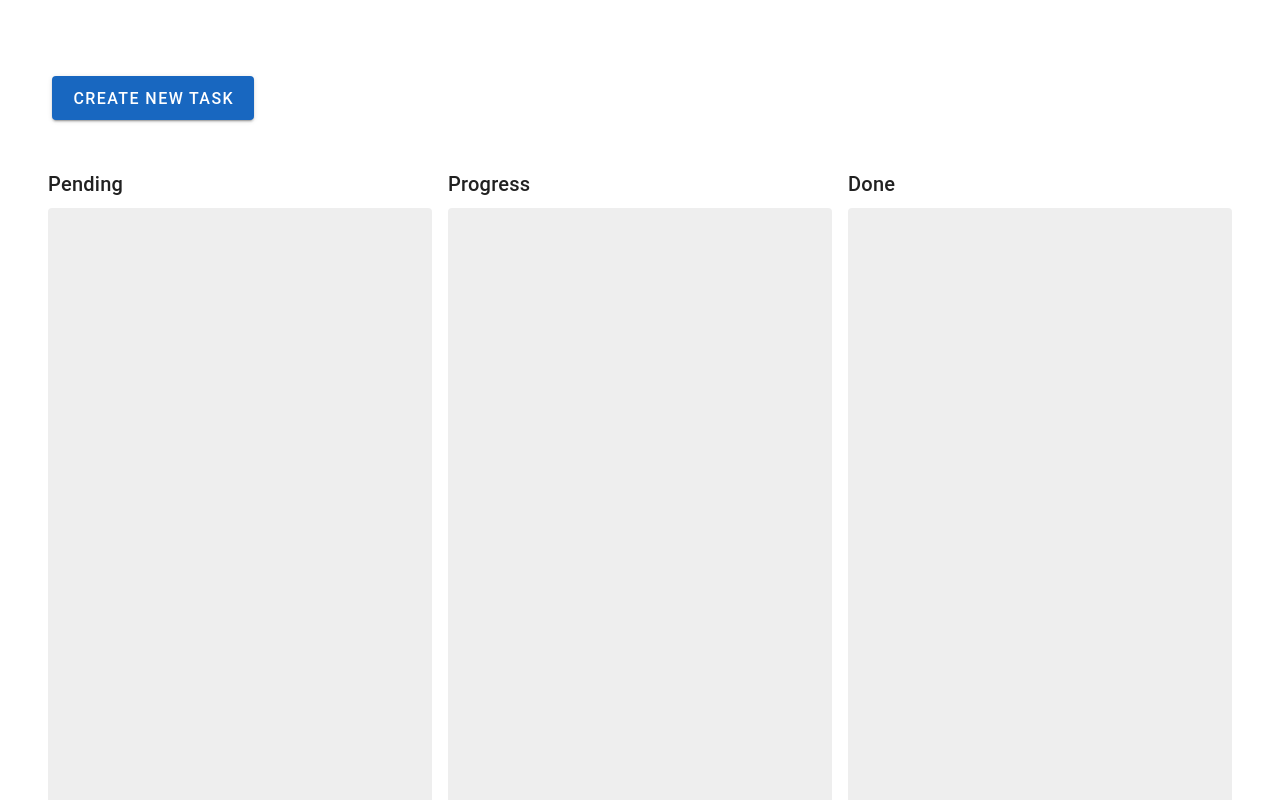
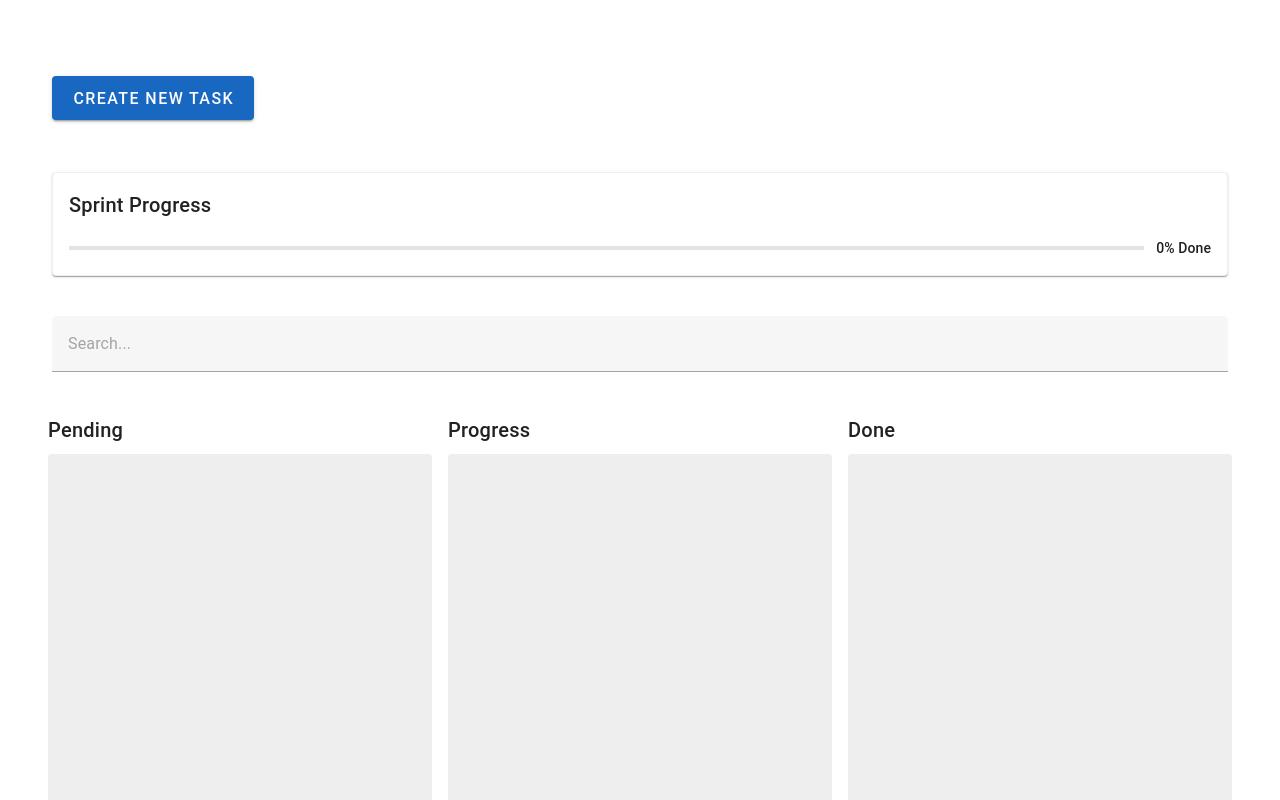
Before and after one commit to aibrahim3546/task-manager, a Vue app: page / in a window 1280 px wide. Shown: the top 800 px of the page. Built offline with nearby package versions, Linux system fonts and the light colour scheme.

Commit message:
feat: add progress bar, search bar, and label color generator

```diff
--- /dev/null
+++ b/src/components/ProgressBar.vue
@@ -0,0 +1,23 @@
+<template>
+  <v-col sm="12" class="pa-3 mb-4">
+    <v-card class="pa-4" style="border: 1px solid #eeeeee">
+      <p class="text-h6 mb-4">Sprint Progress</p>
+
+      <div class="d-flex align-center">
+        <div class="flex-fill">
+          <v-progress-linear :model-value="taskStore.taskCompletionRate"></v-progress-linear>
+        </div>
+        <div class="pl-3">
+          <p class="text-subtitle-2">{{ taskStore.taskCompletionRate }}% Done</p>
+        </div>
+      </div>
+    </v-card>
+  </v-col>
+</template>
+
+<script lang="ts" setup>
+import { useTaskStore } from '@/store/task';
+
+
+const taskStore = useTaskStore();
+</script>
--- /dev/null
+++ b/src/components/SearchBar.vue
@@ -0,0 +1,12 @@
+<template>
+  <v-col sm="12" class="pa-3">
+    <v-text-field
+      placeholder="Search..."
+      @input="props.onFilterChange"
+    ></v-text-field>
+  </v-col>
+</template>
+
+<script lang="ts" setup>
+const props = defineProps(['onFilterChange']);
+</script>
--- a/src/components/TaskCard.vue
+++ b/src/components/TaskCard.vue
@@ -1,3 +1,26 @@
+<style>
+  .card-border {
+    border: 1px solid transparent;
+  }
+
+  .disabled {
+    opacity: 0.25;
+  }
+
+  .active {
+    border: 1px solid rgb(100, 149, 237);
+  }
+
+  .label-container {
+    margin-top: 24px;
+    padding: 4px 12px;
+    border-radius: 5px;
+    color: #ffffff;
+    font-weight: bold;
+    display: inline-block;
+  }
+</style>
+
 <template>
   <div>
     <v-card
@@ -5,32 +28,76 @@
       :elevation=2
       :hover="true"
       :ripple="true"
-      class="mb-3"
+      :class="`mb-3 card-border ${getHiglightClass()}`"
       @click="onClickCard"
     >
-      <template v-slot:title>
-        {{ task.title }}
-      </template>
+      <v-card-item>
+        <h6 class="text-h6 mb-1">{{ task.title }}</h6>
 
-      <template v-slot:subtitle>
-        {{ task.description }}
-      </template>
+        <p class="text-subtitle1">{{ task.description }}</p>
 
-      <TaskEditForm :task="task" :is-active="isOpenDialog" />
+        <div class="d-flex justify-end" v-if="task.label">
+          <div
+            class="label-container"
+            :style="{ backgroundColor: labelBgColor }"
+          >
+            <p class="text-body-2">
+              {{ task.label }}
+            </p>
+          </div>
+        </div>
+      </v-card-item>
     </v-card>
+
+    <TaskEditForm
+      :task="task"
+      :is-active="isOpenDialog"
+      :set-is-active="setIsOpenDialog"
+    />
   </div>
 </template>
 
 <script lang="ts" setup>
 import { ref } from 'vue';
 import TaskEditForm from './TaskEditForm.vue';
+import { computed } from 'vue';
+import { ITask, useTaskStore } from '@/store/task';
+import { storeToRefs } from 'pinia';
 
-const props = defineProps(['task'])
+interface TaskCardProps {
+  task: ITask,
+  searchValue: string
+}
+
+const { labels } = storeToRefs(useTaskStore());
+const props = defineProps<TaskCardProps>();
 const { task } = props;
 
+const searchValue = computed(() => props.searchValue);
 const isOpenDialog = ref(false);
+const labelBgColor = labels.value[task.label];
 
 const onClickCard = () => {
   isOpenDialog.value = true;
 }
+
+const getHiglightClass = () => {
+  if (searchValue.value.trim() === '') {
+    return '';
+  }
+
+  if (
+    task.title.includes(searchValue.value) ||
+    task.description.includes(searchValue.value) ||
+    task.label.includes(searchValue.value)
+  ) {
+    return 'active';
+  }
+
+  return 'disabled';
+}
+
+const setIsOpenDialog = (val: boolean) => {
+  isOpenDialog.value = val;
+}
 </script>
--- a/src/components/TaskEditForm.vue
+++ b/src/components/TaskEditForm.vue
@@ -4,13 +4,11 @@
     max-width="840px"
     max-height="700px"
     style="overflow-y: scroll;"
-    v-model="isActive"
-    v-click-outside="() => {
-      console.log('herere');
-    }"
+    v-model="isOpenDialog"
   >
     <v-card title="Details">
-      <div class="pa-5 d-flex" style="width: 100%;">
+      <v-card-item>
+        <div class="d-flex" style="width: 100%;">
           <div class="flex-fill pr-5">
             <v-text-field
               class="mb-5"
@@ -92,18 +90,31 @@
             ></v-text-field>
           </div>
         </div>
+      </v-card-item>
     </v-card>
   </v-dialog>
 </template>
 
 <script lang="ts" setup>
-import { ref } from 'vue';
+import { ITask } from '@/store/task';
+import { ref, watch } from 'vue';
 import { computed } from 'vue';
 
-const props = defineProps(['task', 'isActive']);
+interface TasEditFormProps {
+  task: ITask
+  isActive: boolean
+  setIsActive: (val: boolean) => void
+}
+
+const props = defineProps<TasEditFormProps>();
 const isActive = computed(() => props.isActive);
 const task = computed(() => props.task);
+
+const isOpenDialog = ref(false);
 const newComment = ref('');
+
+watch(isActive, (newState) => isOpenDialog.value = newState);
+watch(isOpenDialog, (newState) => props.setIsActive(newState));
 
 const onClickAddComment = () => {
   task.value.comments.unshift(newComment.value);
--- a/src/components/TaskForm.vue
+++ b/src/components/TaskForm.vue
@@ -33,7 +33,8 @@
 
           <v-combobox
             label="Label"
-            :items="['California', 'Colorado', 'Florida', 'Georgia', 'Texas', 'Wyoming']"
+            item-value="name"
+            :items="taskStore.getLabelNames"
             v-model="label"
           ></v-combobox>
 
@@ -49,7 +50,7 @@
 
           <v-select
             label="Board"
-            :items="['pending', 'progress', 'done']"
+            :items="['Pending', 'Progress', 'Done']"
             v-model="status"
           ></v-select>
 
@@ -85,7 +86,7 @@ const title = ref('');
 const description = ref('');
 const label = ref('');
 const estimatedTime = ref('');
-const status = ref<TStatus>('pending');
+const status = ref<TStatus>('Pending');
 
 const resetForm = () => {
   title.value = '';
@@ -95,6 +96,10 @@ const resetForm = () => {
 }
 
 const onClickCreate = () => {
+  if (!taskStore.labels[label.value] && label.value.trim() !== '') {
+    taskStore.addNewLabel(label.value);
+  }
+
   taskStore.addTask({
     description: description.value,
     title: title.value,
--- a/src/store/task.ts
+++ b/src/store/task.ts
@@ -1,7 +1,8 @@
 // Utilities
+import getRandomHexColor from '@/utils/generateRandomColors'
 import { defineStore } from 'pinia'
 
-export type TStatus = 'pending' | 'progress' | 'done'
+export type TStatus = 'Pending' | 'Progress' | 'Done'
 
 export interface ITask {
   id: number
@@ -9,15 +10,24 @@ export interface ITask {
   description: string
   label: string
   estimatedTime: string
-  comments: [],
+  comments: string[],
   files: string[];
 }
 
 interface TaskStoreState {
   uniqueId: number
-  pendingTasks: ITask[],
-  progressTasks: ITask[],
-  doneTasks: ITask[],
+  pendingTasks: ITask[]
+  progressTasks: ITask[]
+  doneTasks: ITask[]
+  labels: { [key: string]: string }
+}
+
+export const DEFAULT_LABELS: { [key: string]: string } = {
+  'feature': '#ff6900',
+  'bug': '#eb144c',
+  'task': '#9900ef',
+  'story': '#0693e3',
+  'improvement': '#fcb900',
 }
 
 export const useTaskStore = defineStore('task', {
@@ -26,56 +36,58 @@ export const useTaskStore = defineStore('task', {
     pendingTasks: [],
     progressTasks: [],
     doneTasks: [],
-  }) ,
+    labels: DEFAULT_LABELS,
+  }),
+  getters: {
+    getLabelNames(): string[] {
+      return Object.keys(this.labels).map((key) => {
+        return key;
+      })
+    },
+    getLabelColorKeys(): { [key: string]: string } {
+      const labelColorKeys: { [key: string]: string } = {};
+
+      Object.keys(this.labels).forEach((key) => {
+        const value = this.labels[key];
+
+        return labelColorKeys[value] = key;
+      });
+
+      return labelColorKeys;
+    },
+    taskCompletionRate(): number {
+      const numberOfPendingTask = this.pendingTasks.length;
+      const numberOfProgressTask = this.progressTasks.length;
+      const numberOfDoneTask = this.doneTasks.length;
+      const totalTask = numberOfPendingTask + numberOfProgressTask + numberOfDoneTask;
+
+      if (totalTask === 0) {
+        return totalTask;
+      }
+
+      return Math.round((numberOfDoneTask / totalTask) * 100);
+    }
+  },
   actions: {
     increaseUniqueId() {
       this.uniqueId = this.uniqueId + 1;
     },
+    addNewLabel(name: string) {
+      const color = getRandomHexColor(this.getLabelColorKeys);
+
+      this.labels[color] = name;
+      this.labels[name] = color;
+    },
     addTask(task: ITask, status: TStatus) {
-      if (status === 'progress') {
+      if (status === 'Progress') {
         return this.progressTasks.push(task)
       }
 
-      if (status === 'done') {
+      if (status === 'Done') {
         return this.doneTasks.push(task)
       }
 
       return this.pendingTasks.push(task)
     },
-    updateTasks(tasks: ITask[], status: TStatus) {
-      // console.log('tasks => ', tasks);
-
-      if (status === 'progress') {
-        return this.progressTasks = [...tasks]
-      }
-
-      if (status === 'done') {
-        return this.doneTasks = [...tasks]
-      }
-
-      return this.pendingTasks = [...tasks]
-    },
-    updateTask(index: number, task: ITask, status: TStatus) {
-      if (status === 'progress') {
-        return this.progressTasks[index] = {...task}
-      }
-
-      if (status === 'done') {
-        return this.doneTasks[index] = {...task}
-      }
-
-      return this.pendingTasks[index] = {...task}
-    },
-    deleteTask(index: number, status: TStatus) {
-      if (status === 'progress') {
-        return this.progressTasks.splice(index, 1);
-      }
-
-      if (status === 'done') {
-        return this.doneTasks.splice(index, 1);
-      }
-
-      return this.pendingTasks.splice(index, 1);
-    }
   }
 })
--- /dev/null
+++ b/src/utils/generateRandomColors.ts
@@ -0,0 +1,16 @@
+const getRandomHexColor = (label: { [key: string]: string }): string => {
+  // Generate a random number between 0 and 16777215 (decimal equivalent of FFFFFF in hex)
+  const randomColor = Math.floor(Math.random() * 16777215).toString(16);
+
+  // Pad the color code with leading zeros if it's shorter than 6 characters
+  const paddedColor = randomColor.padStart(6, '0');
+
+  if (label[paddedColor]) {
+    return getRandomHexColor(label);
+  }
+
+  // Return the hex color code with a "#" prefix
+  return `#${paddedColor}`;
+};
+
+export default getRandomHexColor;
--- a/src/views/Home.vue
+++ b/src/views/Home.vue
@@ -1,8 +1,14 @@
+<style>
+</style>
+
 <template>
   <v-container class="pa-0">
     <TaskForm />
 
     <v-row no-gutters>
+      <ProgressBar />
+
+      <SearchBar :on-filter-change="handleFilterChange" />
 
       <Column title="Pending">
         <draggable
@@ -12,7 +18,7 @@
           item-key="id"
         >
           <template #item="{element}">
-            <TaskCard :task="element" />
+            <TaskCard :task="element" :search-value="searchValue" />
           </template>
         </draggable>
       </Column>
@@ -25,7 +31,7 @@
           item-key="id"
         >
           <template #item="{element}">
-            <TaskCard :task="element" />
+            <TaskCard :task="element" :search-value="searchValue" />
           </template>
         </draggable>
       </Column>
@@ -38,7 +44,7 @@
           item-key="id"
         >
           <template #item="{element}">
-            <TaskCard :task="element" />
+            <TaskCard :task="element" :search-value="searchValue" />
           </template>
         </draggable>
       </Column>
@@ -53,6 +59,15 @@ import { useTaskStore } from '@/store/task';
 import Column from '@/components/Column.vue';
 import TaskCard from '@/components/TaskCard.vue';
 import TaskForm from '@/components/TaskForm.vue';
+import ProgressBar from '@/components/ProgressBar.vue';
+import SearchBar from '@/components/SearchBar.vue';
+import { ref } from 'vue';
 
 const taskStore = useTaskStore();
+const searchValue = ref('');
+
+const handleFilterChange = (e: Event) => {
+  const target = e.target as HTMLInputElement;
+  searchValue.value = target.value;
+}
 </script>
```
Lines whose indentation alone changed are shown as unchanged.
